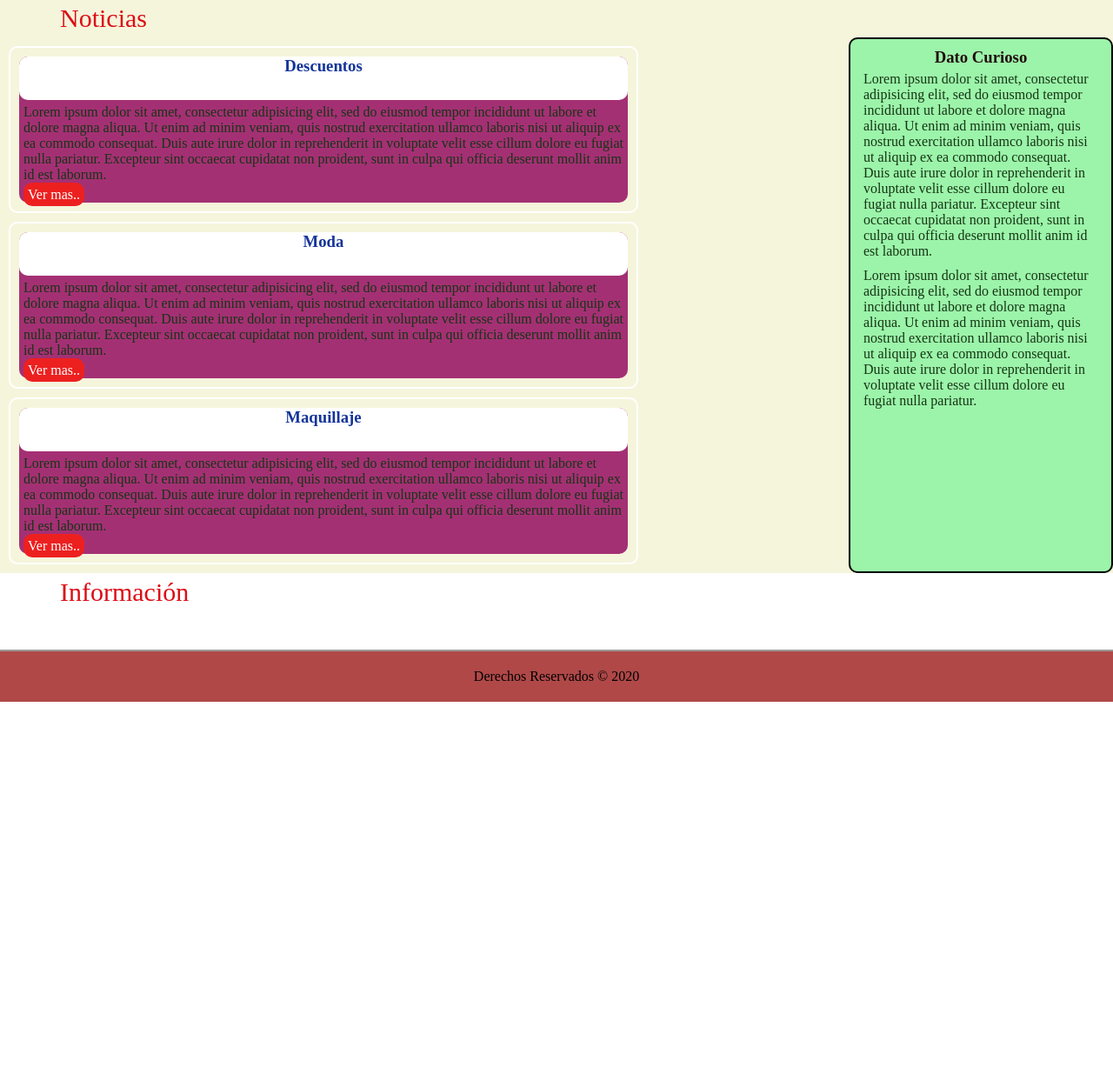
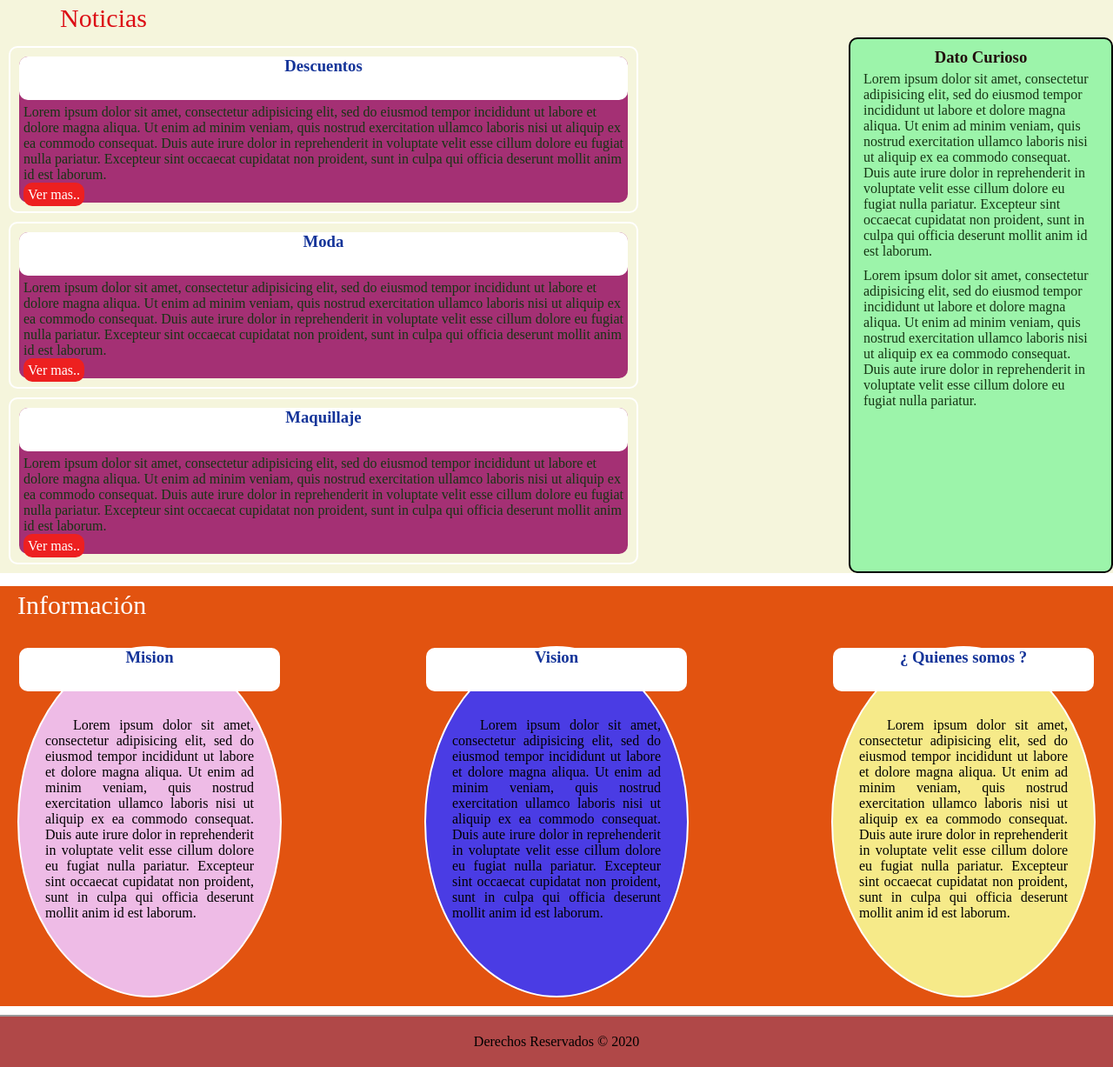
Before and after one commit to zulean1/Paginas-Web, a PHP site: page /public/views/Pagina.html in a window 1280 px wide. Shown: the part 743-1970 px from the top of the page at 87% size. Before the commit the page ends 1550 px from the top, so only its background shows below. Run offline with PHP 8.4, Linux system fonts and the light colour scheme.

Commit message:
agregando estilos a la carpeta Pagina a la seccion de informacion

```diff
--- a/Pagina/public/css/estilo.css
+++ b/Pagina/public/css/estilo.css
@@ -182,6 +182,43 @@
     color: #210D0D;
 }
 
+.informacion{
+    padding: 0;
+   margin: 0;
+   width: 100%;
+   background: #E25310;
+   align-items: center;
+
+
+}
+
+.info{
+    color: white;
+    margin: 15px;
+}
+
+.card_modify{
+    width: 300px;
+    height: 400px;
+    border-radius: 50%;
+    border: 2px solid white;
+    background: #4A3CE4;
+
+}
+.card_modify .parrafo{
+    margin: 25px;
+  text-align: justify;
+  text-indent: 2em;
+  color: black;
+}
+
+.card_modify:first-child{
+  background: #EEBBE6;
+}
+.card_modify:last-child{
+  background: #F6EA89;
+}
+
 
 .footer{
     background: #B04848;
--- a/Pagina/public/views/Pagina.html
+++ b/Pagina/public/views/Pagina.html
@@ -111,9 +111,40 @@
                  </div>
            </section>
            <section class="informacion content">
-               <h2 class="subtitulo">Información</h2>
-               <article class="articulo">
+               <h2 class="subtitulo info">Información</h2>
+               <article class="container_card">
+                    <div class="card_modify">
+                        <h3 class="card__text">Mision</h3>
+                            <p class="parrafo"> Lorem ipsum dolor sit amet, consectetur adipisicing elit, sed do eiusmod
+                            tempor incididunt ut labore et dolore magna aliqua. Ut enim ad minim veniam,
+                            quis nostrud exercitation ullamco laboris nisi ut aliquip ex ea commodo
+                            consequat. Duis aute irure dolor in reprehenderit in voluptate velit esse
+                            cillum dolore eu fugiat nulla pariatur. Excepteur sint occaecat cupidatat non
+                            proident, sunt in culpa qui officia deserunt mollit anim id est laborum.</p>
 
+                   </div>
+                     <div class="card_modify">
+                        <h3 class="card__text">Vision</h3>
+                             <p class="parrafo"> Lorem ipsum dolor sit amet, consectetur adipisicing elit, sed do eiusmod
+                            tempor incididunt ut labore et dolore magna aliqua. Ut enim ad minim veniam,
+                            quis nostrud exercitation ullamco laboris nisi ut aliquip ex ea commodo
+                            consequat. Duis aute irure dolor in reprehenderit in voluptate velit esse
+                            cillum dolore eu fugiat nulla pariatur. Excepteur sint occaecat cupidatat non
+                            proident, sunt in culpa qui officia deserunt mollit anim id est laborum.</p>
+
+
+                   </div>
+                     <div class="card_modify">
+                        <h3 class="card__text">¿ Quienes somos ?</h3>
+                            <p class="parrafo"> Lorem ipsum dolor sit amet, consectetur adipisicing elit, sed do eiusmod
+                            tempor incididunt ut labore et dolore magna aliqua. Ut enim ad minim veniam,
+                            quis nostrud exercitation ullamco laboris nisi ut aliquip ex ea commodo
+                            consequat. Duis aute irure dolor in reprehenderit in voluptate velit esse
+                            cillum dolore eu fugiat nulla pariatur. Excepteur sint occaecat cupidatat non
+                            proident, sunt in culpa qui officia deserunt mollit anim id est laborum.</p>
+
+
+                   </div>
                </article>
            </section>
        </main>
```
